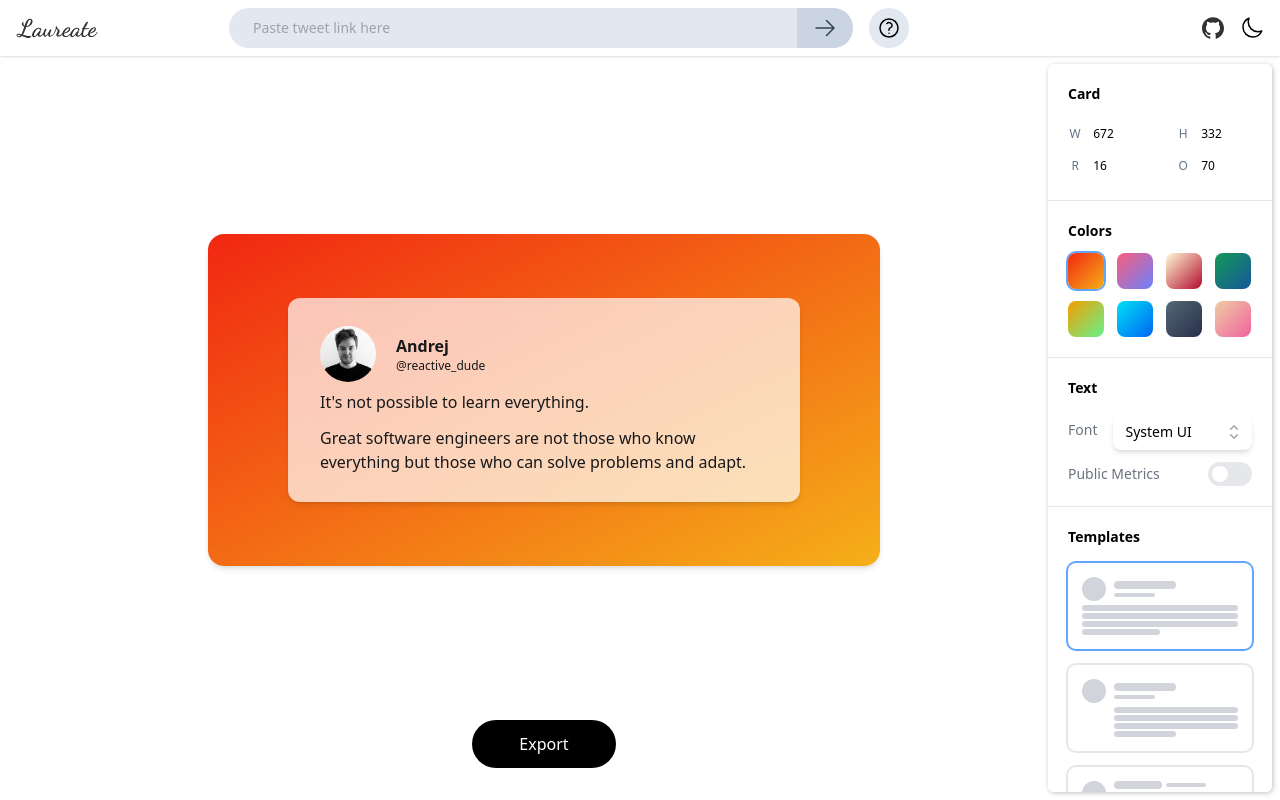
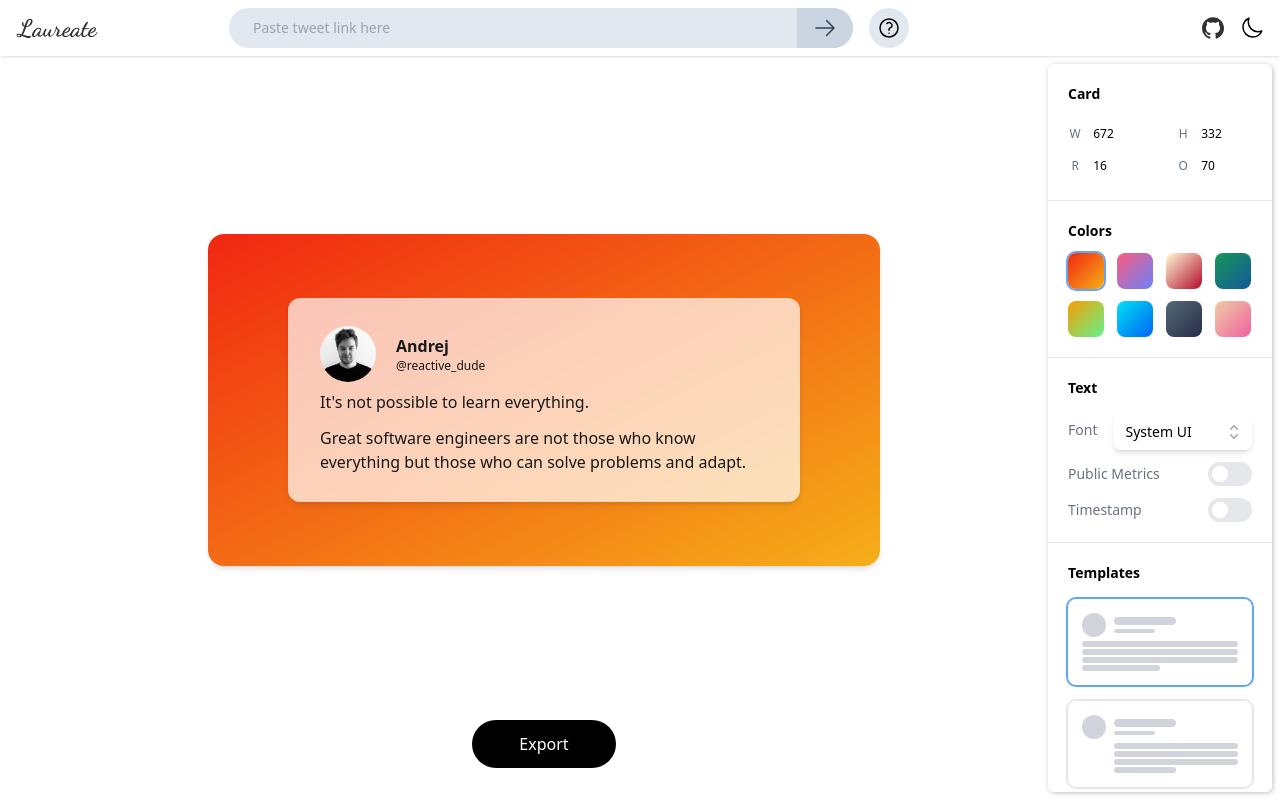
Before and after one commit to subhoghoshX/laureate, a Next.js app: page / in a window 1280 px wide. Built offline with nearby package versions, Linux system fonts and the light colour scheme; what prettier-plugin-tailwindcss would draw is missing.

Commit message:
feat: timestamp (#64)
* feat: timestamp

* style: run prettier

* refactor: unnecessary console.log

```diff
--- a/components/Header/Input.tsx
+++ b/components/Header/Input.tsx
@@ -29,6 +29,7 @@ export default function Input() {
       retweet_count: data.public_metrics.retweet_count,
       reply_count: data.public_metrics.reply_count,
       like_count: data.public_metrics.like_count,
+      created_at: data.created_at,
     }));
 
     setUrl("");
--- a/components/SidePanel/Text.tsx
+++ b/components/SidePanel/Text.tsx
@@ -24,6 +24,11 @@ export default function Card() {
   const isMetricsVisible = useTweetStore((state) => state.isMetricsVisible);
   const setIsMetricsVisible = useTweetStore(
     (state) => state.setIsMetricsVisible,
+  );
+
+  const isTimestampVisible = useTweetStore((state) => state.isTimestampVisible);
+  const setIsTimestampVisible = useTweetStore(
+    (state) => state.setIsTimestampVisible,
   );
 
   const [selectedFont, setSelectedFont] = useState(fonts[0]);
@@ -133,6 +138,27 @@ export default function Card() {
           </Switch>
         </div>
       </Switch.Group>
+
+      <Switch.Group>
+        <div className="mt-3 flex items-center justify-between">
+          <Switch.Label className="mr-4 text-gray-500">Timestamp</Switch.Label>
+          <Switch
+            checked={isTimestampVisible}
+            onChange={(val: boolean) => setIsTimestampVisible(() => val)}
+            className={`${
+              isTimestampVisible
+                ? "bg-blue-600"
+                : "bg-gray-200 dark:bg-neutral-600"
+            } relative inline-flex h-6 w-11 items-center rounded-full transition-colors`}
+          >
+            <span
+              className={`${
+                isTimestampVisible ? "translate-x-6" : "translate-x-1"
+              } inline-block h-4 w-4 transform rounded-full bg-white transition-transform`}
+            />
+          </Switch>
+        </div>
+      </Switch.Group>
     </div>
   );
 }
--- a/components/TweetCard/CardInner.tsx
+++ b/components/TweetCard/CardInner.tsx
@@ -2,6 +2,7 @@ import { useEffect, useState } from "react";
 import { useCardStore } from "../../store/card";
 import { useTemplateStore } from "../../store/template";
 import { useTweetStore } from "../../store/tweet";
+import formatDate from "../../utils/formatDate";
 
 export default function CardInner() {
   const tweetInfo = useTweetStore((state) => state.tweetInfo);
@@ -14,11 +15,14 @@ export default function CardInner() {
     retweet_count,
     reply_count,
     like_count,
+    created_at,
   } = tweetInfo;
+  const [time, date] = formatDate(created_at);
   const selectedTemplate = useTemplateStore((state) => state.selectedTemplate);
   const opacity = useCardStore((state) => state.opacity);
   const font = useCardStore((state) => state.font);
   const isMatricsVisible = useTweetStore((state) => state.isMetricsVisible);
+  const isTimestampVisible = useTweetStore((state) => state.isTimestampVisible);
 
   // Firefox fix
   const [imageData, setImageData] = useState("");
@@ -86,6 +90,15 @@ export default function CardInner() {
           ))}
         </div>
         <div
+          className={`mt-4 flex gap-2 text-neutral-500 ${
+            isTimestampVisible ? "block" : "hidden"
+          }`}
+        >
+          <span>{time}</span>
+          <span>&bull;</span>
+          <span>{date}</span>
+        </div>
+        <div
           className={`mt-4 flex gap-x-3 ${
             isMatricsVisible ? "block" : "hidden"
           }`}
--- a/pages/api/hello.ts
+++ b/pages/api/hello.ts
@@ -13,7 +13,7 @@ export default async function handler(req: ApiReq, res: ApiRes<Data>) {
     let data;
 
     if (id) {
-      const url = `https://api.twitter.com/2/tweets/${id}?expansions=author_id&user.fields=profile_image_url&tweet.fields=public_metrics`;
+      const url = `https://api.twitter.com/2/tweets/${id}?expansions=author_id&user.fields=profile_image_url&tweet.fields=public_metrics,created_at`;
 
       const res = await fetch(url, {
         headers: new Headers({
--- a/store/tweet.ts
+++ b/store/tweet.ts
@@ -11,8 +11,10 @@ export const useTweetStore = create<TweetState>((set) => ({
     retweet_count: 51,
     reply_count: 26,
     like_count: 323,
+    created_at: "2022-09-12T06:40:30.000Z",
   },
   isMetricsVisible: false,
+  isTimestampVisible: false,
   setTweetInfo(callback) {
     set(({ tweetInfo }) => ({ tweetInfo: callback(tweetInfo) }));
   },
@@ -21,4 +23,9 @@ export const useTweetStore = create<TweetState>((set) => ({
       isMetricsVisible: callback(isMetricsVisible),
     }));
   },
+  setIsTimestampVisible(callbak) {
+    set(({ isTimestampVisible }) => ({
+      isTimestampVisible: callbak(isTimestampVisible),
+    }));
+  },
 }));
--- a/store/types/tweetState.ts
+++ b/store/types/tweetState.ts
@@ -1,9 +1,13 @@
 export interface TweetState {
   tweetInfo: TweetInfo;
   isMetricsVisible: boolean;
+  isTimestampVisible: boolean;
   setTweetInfo: (callback: (tweetInfo: TweetInfo) => TweetInfo) => void;
   setIsMetricsVisible: (
     callback: (isMetricsVisible: boolean) => boolean,
+  ) => void;
+  setIsTimestampVisible: (
+    callback: (isTimestampVisible: boolean) => boolean,
   ) => void;
 }
 
@@ -15,4 +19,5 @@ export type TweetInfo = {
   retweet_count: number;
   reply_count: number;
   like_count: number;
+  created_at: string;
 };
--- /dev/null
+++ b/utils/formatDate.ts
@@ -0,0 +1,19 @@
+export default function formatDate(dateString: string): string[] {
+  const d = new Date(dateString);
+
+  let hour = d.getHours();
+  let minute = d.getMinutes();
+  const ampm = hour >= 12 ? "PM" : "AM";
+  hour = hour % 12;
+  hour = hour ? hour : 12;
+
+  const time = `${hour}:${("0" + minute).slice(-2)}`;
+
+  let day = d.getDate();
+  let month = new Intl.DateTimeFormat("en", { month: "short" }).format(d);
+  let year = d.getFullYear();
+
+  const date = `${day} ${month}, ${year}`;
+
+  return [time, date];
+}
```
